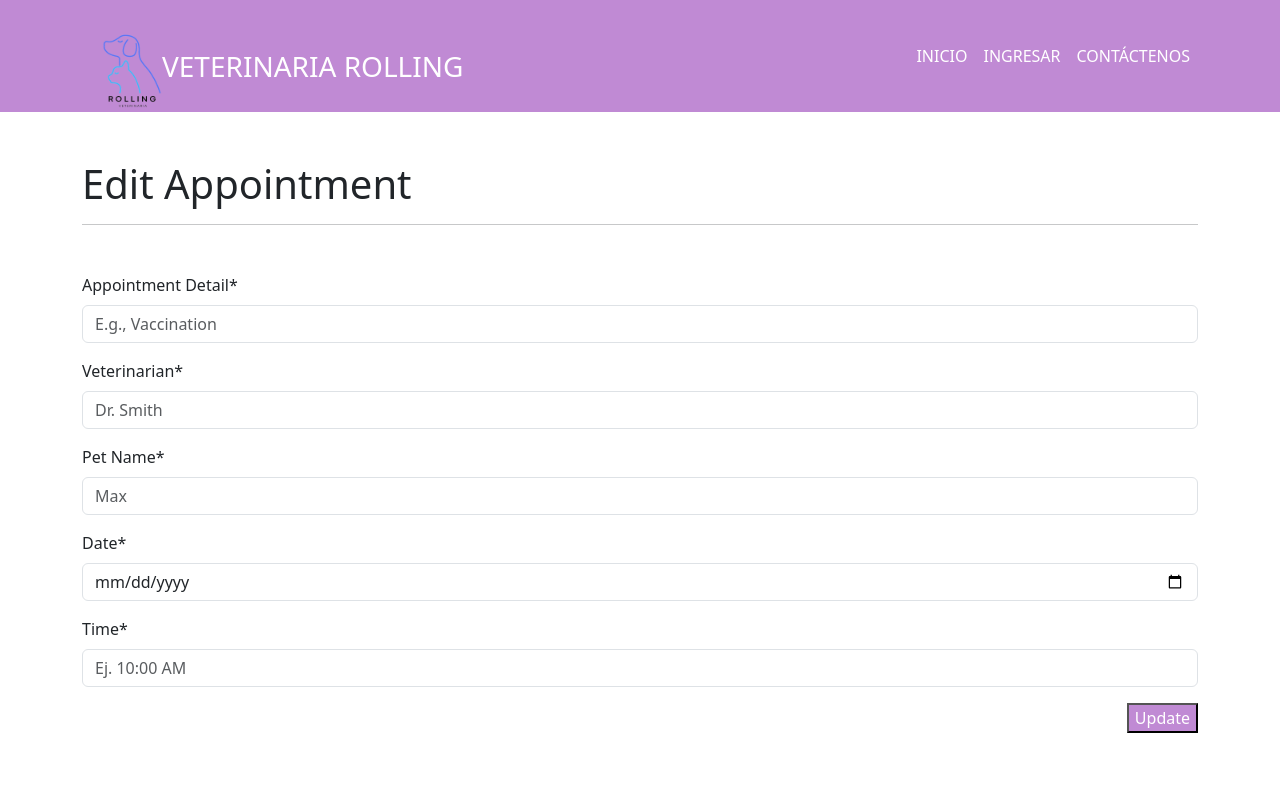
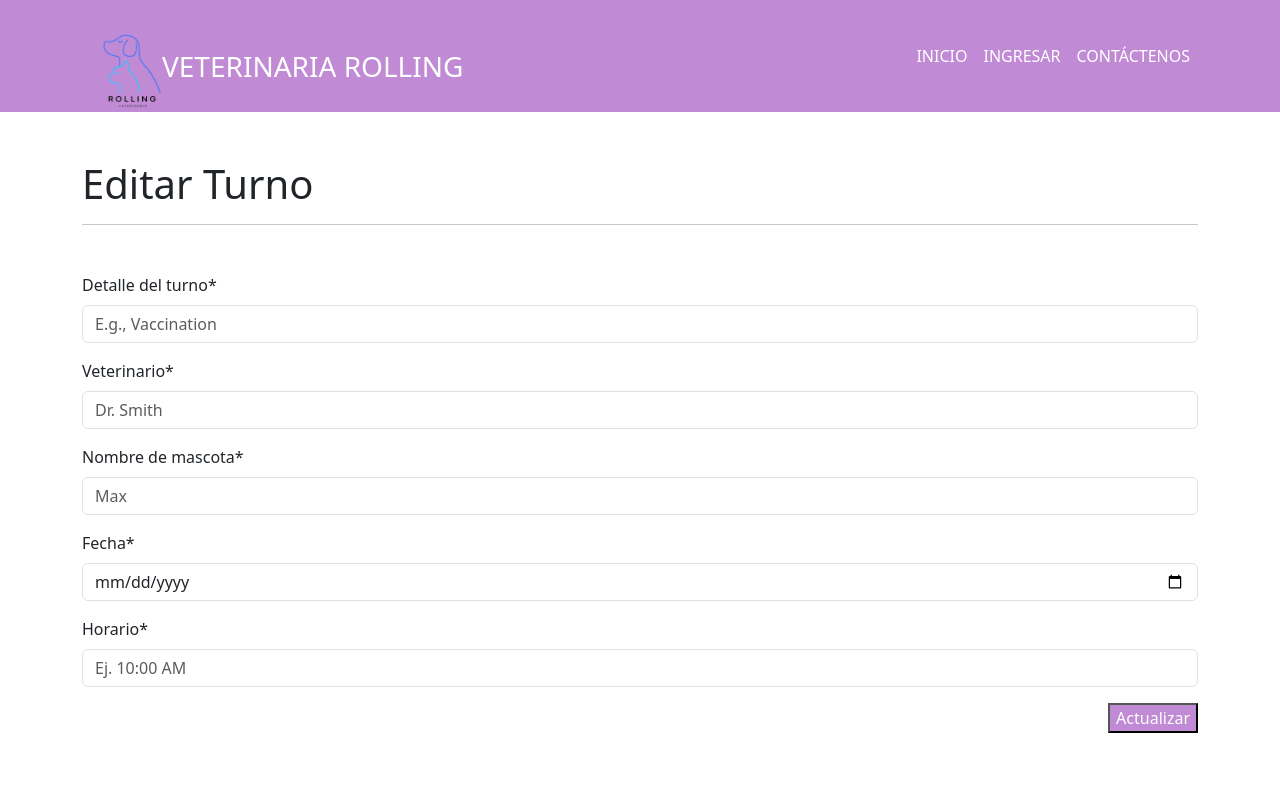
Before and after one commit to maxigiordani/ProyectoVeterinaria, a React (Vite) app: page /turnos/edit/1 in a window 1280 px wide. Shown: the top 800 px of the page. Built offline with nearby package versions, Linux system fonts and the light colour scheme; no server answers.

Commit message:
updates in styles

```diff
--- a/src/components/appointments/AppointmentCreate.jsx
+++ b/src/components/appointments/AppointmentCreate.jsx
@@ -50,12 +50,12 @@ const AppointmentCreate = ({ getTurnosAPI }) => {
   return (
     <div>
       <Container className="py-5">
-        <h1>Add Appointment</h1>
+        <h1>Agregar Turno</h1>
         <hr />
         {/* Form Appointment */}
         <Form className="my-5" onSubmit={handleSubmit(onSubmit)}>
           <Form.Group className="mb-3" controlId="formAppointmentDetail">
-            <Form.Label>Appointment Details*</Form.Label>
+            <Form.Label>Detalles del turno*</Form.Label>
             <Form.Control
               type="text"
 
@@ -72,7 +72,7 @@ const AppointmentCreate = ({ getTurnosAPI }) => {
             )}
           </Form.Group>
           <Form.Group className="mb-3" controlId="formVeterinarian">
-            <Form.Label>Veterinarian*</Form.Label>
+            <Form.Label>Veterinario*</Form.Label>
             <Form.Control
               type="text"
               {...register(
@@ -88,7 +88,7 @@ const AppointmentCreate = ({ getTurnosAPI }) => {
             )}
           </Form.Group>
           <Form.Group className="mb-3" controlId="formPetName">
-            <Form.Label>Pet Name*</Form.Label>
+            <Form.Label>Nombre de la mascota*</Form.Label>
             <Form.Control
               type="text"
               {...register(
@@ -104,7 +104,7 @@ const AppointmentCreate = ({ getTurnosAPI }) => {
             )}
           </Form.Group>
           <Form.Group className="mb-3" controlId="formDate">
-            <Form.Label>Date*</Form.Label>
+            <Form.Label>Fecha*</Form.Label>
             <Form.Control
               type="date"
               {...register(
@@ -118,7 +118,7 @@ const AppointmentCreate = ({ getTurnosAPI }) => {
             )}
           </Form.Group>
           <Form.Group className="mb-3" controlId="formTime">
-            <Form.Label>Time*</Form.Label>
+            <Form.Label>Tiempo*</Form.Label>
             <Form.Control
               type="time"
               {...register(
@@ -133,7 +133,7 @@ const AppointmentCreate = ({ getTurnosAPI }) => {
             )}
           </Form.Group>
           <div className="text-end">
-            <button className="btn btn-violeta">Save</button>
+            <button className="btn btn-violeta">Añadir turno</button>
           </div>
         </Form>
         {errorMessage && (
--- a/src/components/appointments/AppointmentEdit.jsx
+++ b/src/components/appointments/AppointmentEdit.jsx
@@ -68,12 +68,12 @@ const AppointmentEdit = ({ getTurnosAPI }) => {
   return (
     <div>
       <Container className="py-5">
-        <h1>Edit Appointment</h1>
+        <h1>Editar Turno</h1>
         <hr />
         {/* Form Appointment */}
         <Form className="my-5" onSubmit={handleSubmit(onSubmit)}>
           <Form.Group className="mb-3" controlId="formDetails">
-            <Form.Label>Appointment Detail*</Form.Label>
+            <Form.Label>Detalle del turno*</Form.Label>
             <Form.Control
               type="text"
               placeholder="E.g., Vaccination"
@@ -86,7 +86,7 @@ const AppointmentEdit = ({ getTurnosAPI }) => {
             )}
           </Form.Group>
           <Form.Group className="mb-3" controlId="formVeterinarian">
-            <Form.Label>Veterinarian*</Form.Label>
+            <Form.Label>Veterinario*</Form.Label>
             <Form.Control
               type="text"
               placeholder="Dr. Smith"
@@ -99,7 +99,7 @@ const AppointmentEdit = ({ getTurnosAPI }) => {
             )}
           </Form.Group>
           <Form.Group className="mb-3" controlId="formPet">
-            <Form.Label>Pet Name*</Form.Label>
+            <Form.Label>Nombre de mascota*</Form.Label>
             <Form.Control
               type="text"
               placeholder="Max"
@@ -112,7 +112,7 @@ const AppointmentEdit = ({ getTurnosAPI }) => {
             )}
           </Form.Group>
           <Form.Group className="mb-3" controlId="formDate">
-            <Form.Label>Date*</Form.Label>
+            <Form.Label>Fecha*</Form.Label>
             <Form.Control
               type="date"
               placeholder="12"
@@ -124,7 +124,7 @@ const AppointmentEdit = ({ getTurnosAPI }) => {
             )}
           </Form.Group>
           <Form.Group className="mb-3" controlId="formTime">
-            <Form.Label>Time*</Form.Label>
+            <Form.Label>Horario*</Form.Label>
             <Form.Control
               type="text"
               required
@@ -137,7 +137,7 @@ const AppointmentEdit = ({ getTurnosAPI }) => {
           </Form.Group>
 
           <div className="text-end">
-            <button className="btn-violeta">Update</button>
+            <button className="btn-violeta">Actualizar</button>
           </div>
         </Form>
         {errorMessage && (
--- a/src/components/appointments/AppointmentTable.jsx
+++ b/src/components/appointments/AppointmentTable.jsx
@@ -10,12 +10,12 @@ const AppointmentTable = ({ appointments, getTurnosAPI }) => {
     <div className="estilotabla">
       <Container className="py-5">
         <div className="d-flex align-items-center justify-content-between">
-          <h1>Appointment Table</h1>
+          <h1>Tabla de Turnos</h1>
           <Link
             to="/turnos/create"
             className=" btn btn-violeta text-decoration-none text-center"
           >
-            Add Appointment
+            Agregar Turno
             <TfiAgenda className="m-2" />
           </Link>
         </div>
@@ -26,12 +26,12 @@ const AppointmentTable = ({ appointments, getTurnosAPI }) => {
             <thead>
               <tr>
                 <th>Id</th>
-                <th>Appointment Details</th>
-                <th>Veterinarian</th>
-                <th>Pet</th>
-                <th>Date</th>
-                <th>Time</th>
-                <th>Actions</th>
+                <th>Detalles del turno</th>
+                <th>Veterinario</th>
+                <th>Mascota</th>
+                <th>Fecha</th>
+                <th>Hora</th>
+                <th>Acción</th>
               </tr>
             </thead>
             <tbody>
@@ -46,7 +46,7 @@ const AppointmentTable = ({ appointments, getTurnosAPI }) => {
           </Table>
         ) : (
           <div className="no-products-found d-flex align-items-center justify-content-center">
-            <h1>📆 No Appointments found 📆</h1>
+            <h1>📆No se encontraron turnos📆</h1>
           </div>
         )}
       </Container>
--- a/src/components/appointments/Appointments.jsx
+++ b/src/components/appointments/Appointments.jsx
@@ -10,9 +10,9 @@ const Appointments = ({appointments, getTurnosAPI}) => {
 
     const handleDelete = (id) => {
       Swal.fire({
-        title: "Are you sure?",
+        title: "¿Está seguro?",
 
-        text: "You won't be able to revert this!",
+        text:"Esta acción no se puede deshacer",
 
         icon: "warning",
 
@@ -22,7 +22,7 @@ const Appointments = ({appointments, getTurnosAPI}) => {
 
         cancelButtonColor: "#d33",
 
-        confirmButtonText: "Yes, delete it!",
+        confirmButtonText: "Si, Eliminar",
       }).then(async (result) => {
         if (result.isConfirmed) {
           try {
@@ -30,7 +30,7 @@ const Appointments = ({appointments, getTurnosAPI}) => {
 
             console.log(res);
             if (res.status === STATUS.STATUS_OK) {
-              Swal.fire("Deleted!", "Your Appointment has been deleted", "success");
+              Swal.fire("Eliminado", "El paciente fue eliminado", "success");
               getTurnosAPI();
             }
           } catch (error) {
@@ -53,13 +53,13 @@ const Appointments = ({appointments, getTurnosAPI}) => {
             to={`/turnos/edit/${appointments?._id}`}
             className= "btn btn-warning mx-1 "
           >
-            Update
+        Editar
           </Link>
           <button
             className="btn btn-danger mx-1"
             onClick={() => handleDelete(appointments?._id)}
           >
-            Delete
+           Eliminar
           </button>
         </div>
       </td>
--- a/src/components/pacients/PacientCreate.jsx
+++ b/src/components/pacients/PacientCreate.jsx
@@ -28,8 +28,8 @@ const PacientCreate = ({ getAPI }) => {
       console.log(res);
       if (res.status === 201) {
         Swal.fire(
-          "Created",
-          "Your patient has been created successfully",
+          "Creado",
+          "El paciente fue creado con exito",
           "success"
         );
         reset();
@@ -50,12 +50,12 @@ const PacientCreate = ({ getAPI }) => {
   return (
     <div>
       <Container className="py-5">
-        <h1>Add Pacient🐾</h1>
+        <h1>Añadir paciente🐾</h1>
         <hr />
         {/* Form Pacient */}
         <Form className="my-5" onSubmit={handleSubmit(onSubmit)}>
           <Form.Group className="mb-3" controlId="formOwnerName">
-            <Form.Label>Owner name*</Form.Label>
+            <Form.Label>Nombre y apellido*</Form.Label>
             <Form.Control
               type="text"
               {...register("ownerName", validationsFieldCreate.ownerName)}
@@ -90,7 +90,7 @@ const PacientCreate = ({ getAPI }) => {
             {errors.tel && <ErrorMessage message={errors.tel.message} />}
           </Form.Group>
           <Form.Group className="mb-3" controlId="formPetName">
-            <Form.Label>Pet Name*</Form.Label>
+            <Form.Label>Nombre de la mascota*</Form.Label>
             <Form.Control
               type="text"
               {...register("petName", validationsFieldCreate.petName)}
@@ -103,7 +103,7 @@ const PacientCreate = ({ getAPI }) => {
             )}
           </Form.Group>
           <Form.Group className="mb-3" controlId="formSpecie">
-            <Form.Label>Specie*</Form.Label>
+            <Form.Label>Especie*</Form.Label>
             <Form.Control
               type="text"
               {...register("specie", validationsFieldCreate.specie)}
@@ -114,7 +114,7 @@ const PacientCreate = ({ getAPI }) => {
             {errors.specie && <ErrorMessage message={errors.specie.message} />}
           </Form.Group>
           <Form.Group className="mb-3" controlId="formR">
-            <Form.Label>Race*</Form.Label>
+            <Form.Label>Raza*</Form.Label>
             <Form.Control
               type="text"
               {...register("race", validationsFieldCreate.race)}
@@ -125,7 +125,7 @@ const PacientCreate = ({ getAPI }) => {
             {errors.race && <ErrorMessage message={errors.race.message} />}
           </Form.Group>
           <div className="text-end">
-            <button className="btn btn-violeta">Save</button>
+            <button className="btn btn-violeta">Añadir paciente</button>
           </div>
         </Form>
         {errorMessage && (
--- a/src/components/pacients/PacientEdit.jsx
+++ b/src/components/pacients/PacientEdit.jsx
@@ -47,7 +47,7 @@ const PacientEdit = ({ getAPI }) => {
 
       console.log(res);
       if (res.status === STATUS.STATUS_OK) {
-        Swal.fire('Updated', 'Your pacient has been updated successfully', 'success');
+        Swal.fire('Actualizado', 'El paciente fue actualizado correctamente', 'success');
         reset();
         getAPI();
         navigate('/admin/pacientes');
@@ -68,11 +68,11 @@ const PacientEdit = ({ getAPI }) => {
   return (
     <div>
       <Container className="py-5">
-        <h1>Edit Pacient 🐾</h1>
+        <h1>Editar paciente 🐾</h1>
         <hr />
         <Form className="my-5" onSubmit={handleSubmit(onSubmit)}>
           <Form.Group className="mb-3" controlId="formDetails">
-            <Form.Label>Owner Name*</Form.Label>
+            <Form.Label>Nombre y apellido*</Form.Label>
             <Form.Control
               type="text"
               maxLength={30}
@@ -84,7 +84,7 @@ const PacientEdit = ({ getAPI }) => {
             )}
           </Form.Group>
           <Form.Group className="mb-3" controlId="formVeterinarian">
-            <Form.Label>email*</Form.Label>
+            <Form.Label>Email*</Form.Label>
             <Form.Control
               type="text"
               maxLength={30}
@@ -110,7 +110,7 @@ const PacientEdit = ({ getAPI }) => {
             )}
           </Form.Group>
           <Form.Group className="mb-3" controlId="formDate">
-            <Form.Label>petName*</Form.Label>
+            <Form.Label>Nombre de la mascota*</Form.Label>
             <Form.Control
               type="text"
               placeholder="Buddy"
@@ -123,7 +123,7 @@ const PacientEdit = ({ getAPI }) => {
             )}
           </Form.Group>
           <Form.Group className="mb-3" controlId="formTime">
-            <Form.Label>Specie*</Form.Label>
+            <Form.Label>Especie*</Form.Label>
             <Form.Control
               type="text"
               placeholder="Perro"
@@ -136,7 +136,7 @@ const PacientEdit = ({ getAPI }) => {
             )}
           </Form.Group>
           <Form.Group className="mb-3" controlId="formTime">
-            <Form.Label>Race*</Form.Label>
+            <Form.Label>Raza*</Form.Label>
             <Form.Control
               type="text"
               placeholder="Labrador"
@@ -150,7 +150,7 @@ const PacientEdit = ({ getAPI }) => {
           </Form.Group>
 
           <div className="text-end">
-            <button className="btn-violeta">Update</button>
+            <button className="btn-violeta">Actualizar</button>
           </div>
         </Form>
         {errorMessage && (
--- a/src/components/pacients/PacientTable.jsx
+++ b/src/components/pacients/PacientTable.jsx
@@ -12,12 +12,12 @@ console.log(pacients)
      <div className="estilotabla">
       <Container className="py-5">
         <div className="d-flex align-items-center justify-content-between">
-          <h1>Pacients Table</h1>
+          <h1>Tabla de Pacientes</h1>
           <Link
             to="/pacient/create"
             className=" btn btn-violeta text-decoration-none text-center"
           >
-            Add Pacient
+            Agregar Paciente
             <BsPersonPlus className="m-2" />
           </Link>
         </div>
@@ -28,13 +28,13 @@ console.log(pacients)
             <thead>
               <tr>
                 <th>Id</th>
-                <th>Owner Name</th>
+                <th>Nombre y apellido </th>
                 <th>Email</th>
-                <th>Tel</th>
-                <th>Pet Name</th>
-                <th>Specie</th>
-                <th>Race</th>
-                <th>Actions</th>
+                <th>Telefóno</th>
+                <th>Nombre mascota</th>
+                <th>Especie</th>
+                <th>Raza</th>
+                <th>Acciones</th>
               </tr>
             </thead>
             <tbody>
@@ -50,7 +50,7 @@ console.log(pacients)
           </Table>
         ) : (
           <div className="no-products-found d-flex align-items-center justify-content-center">
-            <h1>🐾 No pacients found 🐾</h1>
+            <h1>🐾 No se encontraron pacientes🐾</h1>
           </div>
         )}
         </Container>
--- a/src/components/pacients/Pacients.jsx
+++ b/src/components/pacients/Pacients.jsx
@@ -7,9 +7,9 @@ const Pacients = ({ pacients, getAPI }) => {
   const URL = import.meta.env.VITE_API_VETERINARIA;
   const handleDelete = (id) => {
     Swal.fire({
-      title: "Are you sure?",
+      title: "¿Está seguro?",
 
-      text: "You won't be able to revert this!",
+      text: "Esta acción no se puede deshacer",
 
       icon: "warning",
 
@@ -19,7 +19,7 @@ const Pacients = ({ pacients, getAPI }) => {
 
       cancelButtonColor: "#d33",
 
-      confirmButtonText: "Yes, delete it!",
+      confirmButtonText: "Si, Eliminar",
     }).then(async (result) => {
       if (result.isConfirmed) {
         try {
@@ -27,7 +27,7 @@ const Pacients = ({ pacients, getAPI }) => {
 
           console.log(res);
           if (res.status === STATUS.STATUS_OK) {
-            Swal.fire("Deleted!", "Your product has been deleted", "success");
+            Swal.fire("Eliminado", "El paciente fue eliminado", "success");
             getAPI();
           }
         } catch (error) {
@@ -53,13 +53,13 @@ const Pacients = ({ pacients, getAPI }) => {
             to={`/pacient/edit/${pacients?._id}`}
             className= "btn btn-warning mx-1 "
           >
-            Update
+            Actualizar
           </Link>
           <button
             className="btn btn-danger mx-1"
             onClick={() => handleDelete(pacients?._id)}
           >
-            Delete
+            Eliminar
           </button>
         </div>
       </td>
```
